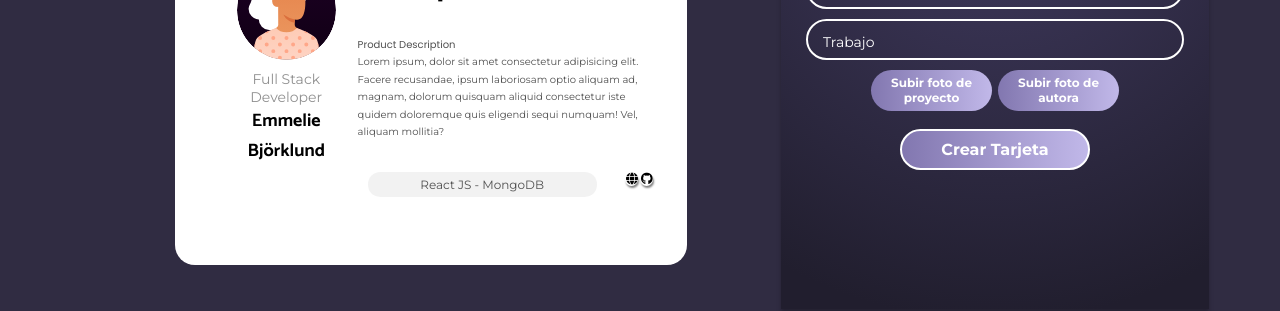
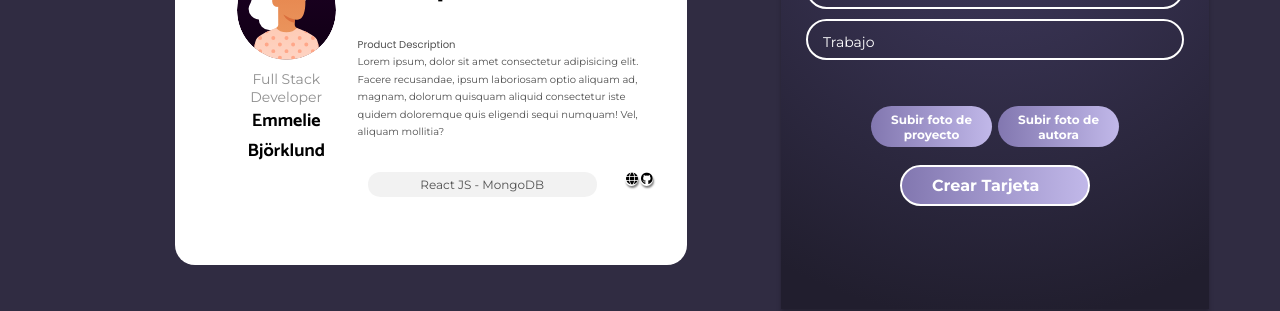
Before and after one commit to MBueno992/project-promo-v-module-3-team-3, a React (Vite) app: page / in a window 1280 px wide. Shown: the part 822-1133 px from the top of the page. Built offline with nearby package versions, Linux system fonts and the light colour scheme.

Commit message:
add component getAvatar and finish create objet data

```diff
--- a/src/components/App.jsx
+++ b/src/components/App.jsx
@@ -6,57 +6,19 @@ import Main from './Main';
 import Footer from './Footer';
 
 function App() {
-  // const [projectName, setProjectName] = useState('');
-  // const [projectSlogan, setProjectSlogan] = useState('');
-  // const [projectTechnologies, setProjectTechnologies] = useState('');
-  // const [projectRepo, setProjectRepo] = useState('');
-  // const [projectDemo, setProjectDemo] = useState('');
-  // const [projectDesc, setProjectDesc] = useState('');
-  // const [authorName, setAuthorName] = useState('');
-  // const [authorJob, setAuthorJob] = useState('');
-  /*  const [authorPhoto, setAuthorPhoto] = useState(""); */
-  /*   const [image, setImage] = useState(""); */
   const [data, setData] = useState({});
+  const [validation, setValidation] = useState('');
 
-  const objectData = {
-    name: data.name,
-    slogan: data.slogan,
-    technologies: data.technologies,
-    repo: data.repo,
-    demo: data.demo,
-    desc: data.desc,
-    authorName: data.autor,
-    authorJob: data.job,
+  const dataForm = (key, value) => {
+    setData({ ...data, [key]: value });
   };
-  const dataForm = (event) => {
-    setData({ ...data, [event.key]: event.value });
-    // const inputId = event.target.id;
-    // const inputText = event.target.value;
 
-    // if (inputId === 'name') {
-    //   setData(inputText);
-    // } else if (inputId === 'slogan') {
-    //   setProjectSlogan(inputText);
-    // } else if (inputId === 'technologies') {
-    //   setProjectTechnologies(inputText);
-    // } else if (inputId === 'repo') {
-    //   setProjectRepo(inputText);
-    // } else if (inputId === 'demo') {
-    //   setProjectDemo(inputText);
-    // } else if (inputId === 'desc') {
-    //   setProjectDesc(inputText);
-    // }
-    // if (inputId === 'autor') {
-    //   setAuthorName(inputText);
-    // } else if (inputId === 'job') {
-    //   setAuthorJob(inputText);
-    // }
-  };
+  // const handleSubmit = () => {};
 
   return (
     <div className="container">
       <Header />
-      <Main main={objectData} handleChange={dataForm} />{' '}
+      <Main data={data} handleChange={dataForm} validation={validation} />
       {/*enviamos nombre de la función a través de prop */}
       <Footer />
     </div>
--- /dev/null
+++ b/src/components/CreateCard.jsx
@@ -0,0 +1,10 @@
+function CreateCard() {
+  return (
+    <section className="card">
+      <span className=""> La tarjeta ha sido creada: </span>
+      <a href="" className="" target="_blank" rel="noreferrer"></a>
+    </section>
+  );
+}
+
+export default CreateCard;
--- a/src/components/Form.jsx
+++ b/src/components/Form.jsx
@@ -1,13 +1,14 @@
 import '../scss/layout/Form.scss';
+import CreateCard from './CreateCard';
+import GetAvatar from './GetAvatar';
 
-function Form({ handleChange }) {
+function Form({ handleChange, validation }) {
   const handleInput = (ev) => {
-    const object = {
-      key: ev.target.id,
-      value: ev.target.value,
-    };
-    handleChange(object);
+    const inputId = ev.target.id;
+    const inputValue = ev.target.value;
+    handleChange(inputId, inputValue);
   };
+
   {
     /*hemos mandado por parámetro el nombre de las prop */
   }
@@ -99,20 +100,28 @@ function Form({ handleChange }) {
       </fieldset>
 
       <section className="buttons-img">
-        <button className="buttons-img__btn">Subir foto de proyecto</button>
-        <button className="buttons-img__btn">Subir foto de autora</button>
+        <GetAvatar
+          updateAvatar={handleChange}
+          text="Subir foto de proyecto"
+          id="image"
+        />
+        <GetAvatar
+          updateAvatar={handleChange}
+          text="Subir foto de autora"
+          id="photo"
+        />
       </section>
       <section className="buttons-img">
         {/* <button className="btn-large" onClick="{handleClickCreateCard}"> */}
-        <button className="buttons-img__btn-large">Crear Tarjeta</button>
+        <button className="buttons-img__btn-large" type="submit">
+          Crear Tarjeta
+        </button>
       </section>
 
-      <section className="card">
+      {/* <section className="card">
         <span className=""> La tarjeta ha sido creada: </span>
-        <a href="" className="" target="_blank" rel="noreferrer">
-          {' '}
-        </a>
-      </section>
+        <a href="" className="" target="_blank" rel="noreferrer"></a>
+      </section> */}
     </section>
   );
 }
--- /dev/null
+++ b/src/components/GetAvatar.jsx
@@ -0,0 +1,81 @@
+import React from 'react';
+import PropTypes from 'prop-types';
+
+function GetAvatar({ updateAvatar, text, id }) {
+  // creamos una propiedad de la clase que es la que vamos a usar en varios métodos para cargar la imagen
+  // esto es un manejador de ficheros
+  const fr = new FileReader();
+
+  // creamos un React.createRef porque React no gestiona los <input type="file" /> por ello tenemos que gestionarlo por nuestra cuenta
+  const myFileField = React.createRef();
+  //  myFileField = document.querySelecto('input')
+
+  const uploadImage = (ev) => {
+    // cuando pulsamos en la label o en <input type="file" />:
+    // 1º se abre la ventana de nuestro ordenador para elegir un fichero
+    // 2º cuando la usuaria elije un fichero se ejecuta este método manejador de eventos
+    console.log('La usuaria ha abierto la ventana para elegir ficheros');
+
+    // cuando se abre la ventana de nuestro navegador podemos elegir uno o varios ficheros por ello ev.currentTarget.files es una array
+    console.log('La usuaria ha elegido los ficheros', ev.currentTarget.files);
+
+    // para este ejercicio nos interesa solo el primero de los ficheros elegidos por la usuaria, por eso ponemos [0]
+    // este primer fichero es un objeto con información útil del fichero como: nombre, última modificación, tamaño del fichero...
+    // este objeto no tiene información privada del ordenador de la usuaria, por ejemplo no tenemos información de la carpeta en la que está la imagen
+    console.log(
+      'El primero de los ficheros elegidos es',
+      ev.currentTarget.files[0]
+    );
+
+    // compruebo si la usuaria ha elegido al menos un fichero
+    if (ev.currentTarget.files.length > 0) {
+      // guardo el primer fichero en myFile
+      const myFile = ev.currentTarget.files[0];
+
+      // añado un evento load al manejador de ficheros
+      // por qué añado un evento, pues porque esto es una acción asíncrona, imaginemos que el fichero pesa 5 Gb, el navegador puede tardar unos cuantos segundos en cargar y procesar el fichero, por eso le decimos "navegador, cuando termines de cargar el fichero me ejecutas el método  image"
+      fr.addEventListener('load', getImage);
+
+      // le digo al manejador de ficheros que maneje, que cargue el fichero
+      fr.readAsDataURL(myFile);
+    }
+    // si la usuaria no ha elegido ningún fichero y ha puslado en cerrar la ventana de nuestro ordenador, no hago nada
+  };
+
+  const getImage = () => {
+    // cuando el navegador termina de manejar el fichero se ejecuta este método porque lo hemos indicado en  fr.addEventListener('load',  getImage);
+
+    //  fr guarda información útil sobre el fichero cargado
+    //console.log('Información útil sobre el fichero cargado', fr);
+
+    //  fr.result contiene los datos del fichero en un formato que se llama base64 que nos vale por que podemos usarlo para pintar una imagen en HTML
+    const image = fr.result;
+
+    // aquí hago lifting con los datos del fichero
+    // lo que haga el componente madre con esta información es otro problema diferente
+    updateAvatar(id, image);
+  };
+
+  return (
+    <div className="buttons-img__div">
+      <label className="buttons-img__div--label">
+        {text}
+        <input
+          type="file"
+          ref={myFileField}
+          id={id}
+          style={{ display: 'none' }}
+          onChange={uploadImage}
+        />
+      </label>
+    </div>
+  );
+}
+
+GetAvatar.propTypes = {
+  avatar: PropTypes.string,
+  updateAvatar: PropTypes.func.isRequired,
+  text: PropTypes.string,
+};
+
+export default GetAvatar;
--- a/src/components/Main.jsx
+++ b/src/components/Main.jsx
@@ -1,11 +1,12 @@
 import PreviewCard from './PreviewCard';
 import Form from './Form';
 
-function Main({ main, handleChange }) {
+function Main({ data, handleChange, validation }) {
   return (
     <main className="main">
-      <PreviewCard main={main} />
-      <Form handleChange={handleChange} /> {/*enviamos nombre de la prop */}
+      <PreviewCard data={data} />
+      <Form handleChange={handleChange} validation={validation} />
+      {/*enviamos nombre de la prop */}
     </main>
   );
 }
--- a/src/components/PreviewCard.jsx
+++ b/src/components/PreviewCard.jsx
@@ -2,7 +2,7 @@ import project from '../images/cover.jpeg';
 import user from '../images/user.svg';
 import '../scss/layout/PreviewCard.scss';
 
-function PreviewCard({ main }) {
+function PreviewCard({ data }) {
   const {
     name,
     slogan,
@@ -10,13 +10,15 @@ function PreviewCard({ main }) {
     repo,
     demo,
     desc,
-    authorName,
-    authorJob,
-  } = main;
+    autor,
+    job,
+    photo,
+    image,
+  } = data;
 
   return (
     <section className="preview">
-      <img className="imagePreview" src={project} alt="" />
+      <img className="imagePreview" src={image || project} alt={slogan || ''} />
 
       <section className="author">
         <section className="author__project">
@@ -50,13 +52,13 @@ function PreviewCard({ main }) {
         </section>
 
         <section className="author__info">
-          <img className="author__info--image" src={user} alt="" />
-          <p className="author__info--job">
-            {authorJob || 'Full Stack Developer'}
-          </p>
-          <p className="author__info--name">
-            {authorName || 'Emmelie Björklund'}
-          </p>
+          <img
+            className="author__info--image"
+            src={photo || user}
+            alt={autor || ''}
+          />
+          <p className="author__info--job">{job || 'Full Stack Developer'}</p>
+          <p className="author__info--name">{autor || 'Emmelie Björklund'}</p>
         </section>
       </section>
     </section>
--- a/src/scss/layout/Form.scss
+++ b/src/scss/layout/Form.scss
@@ -126,30 +126,44 @@
   display: flex;
   gap: 6px;
   justify-content: center;
-  &__btn,
+  &__div,
   &__btn-large {
-    width: 121px;
-    padding: 0 20px;
-    margin-top: 10px;
-    color: $color-white;
-    font-size: 1rem;
-    text-align: center;
-    border: none;
-    height: 34px;
     background: linear-gradient(
       90deg,
       $color-dark-lilac -1.57%,
       $color-dark-lilac-two 98.43%
     );
+    width: 121px;
+    height: 34px;
+    border: none;
     border-radius: 40px;
+    padding: 0 20px;
+    margin-top: 46px;
+    color: $color-white;
+    font-size: 1rem;
+    text-align: center;
     font-family: $font-family-montserrat;
     font-weight: bold;
     font-size: 1rem;
+    display: flex;
+    align-items: center;
     @media (min-width: 768px) {
       font-size: 1.2rem;
 
       height: 41px;
       padding: 0 0;
+    }
+
+    &--label {
+      margin-top: 2px;
+      color: $color-white;
+      font-size: 1rem;
+      font-family: $font-family-montserrat;
+      font-weight: bold;
+      font-size: 1rem;
+      @media (min-width: 768px) {
+        font-size: 1.2rem;
+      }
     }
   }
   &__btn-large {
```
